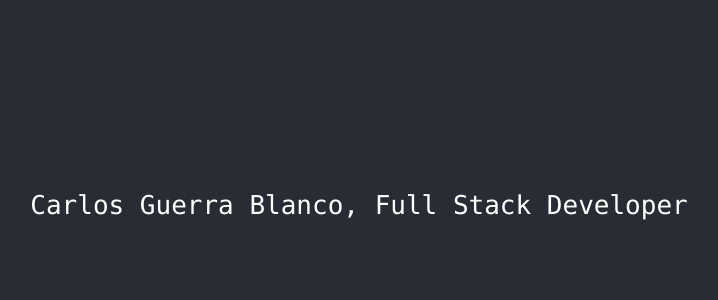
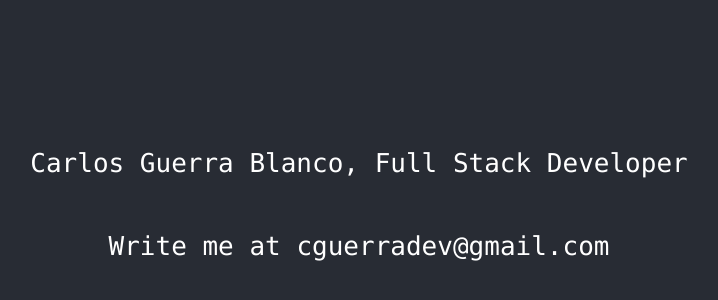
Before and after one commit to guerrawhite/cguerra-web, a React (Create React App) app: page / in a window 1280 px wide. Shown: the part 196-496 px from the top of the page, without its empty margins (281-999 px from the left). Built offline with nearby package versions, Linux system fonts and the light colour scheme.

Commit message:
email contact

```diff
--- a/src/App.js
+++ b/src/App.js
@@ -8,6 +8,9 @@ function App() {
         <p>
           <code>Carlos Guerra Blanco, Full Stack Developer</code>
         </p>
+        <p>
+          <code>Write me at cguerradev@gmail.com</code>
+        </p>
       </header>
     </div>
   );
```
